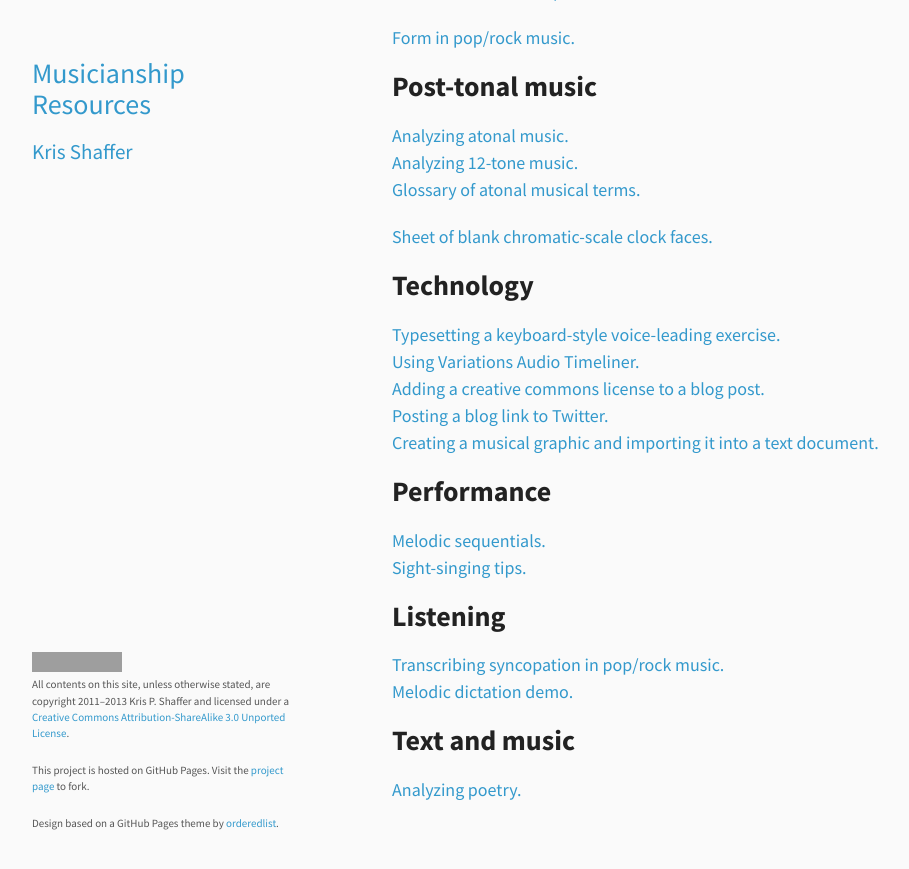
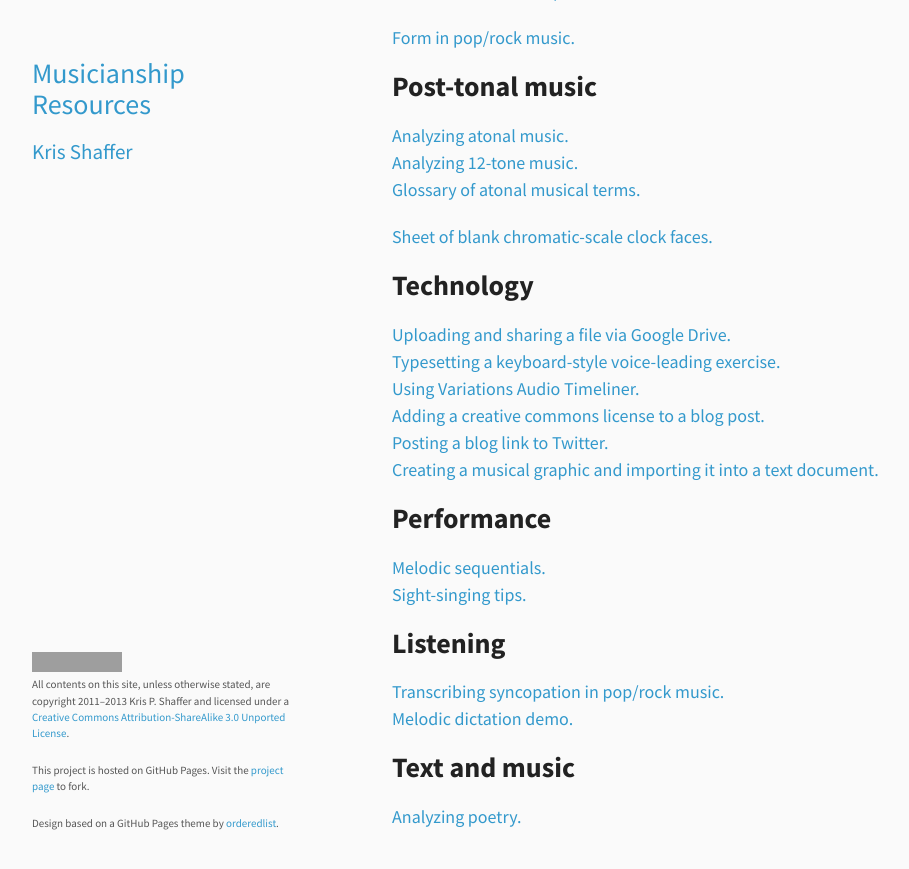
Before and after one commit to kshaffer/musicianship, a Jekyll site: the page built from index.md, in a window 1280 px wide and 900 px high, scrolled down 1671 px. Shown: the top 869 px of the window, without its empty margins (178-1087 px from the left). Built offline with Jekyll 4.4.1, drawn with Linux system fonts in a browser that asks for light colours; Markdown is read by kramdown in place of the engine named in the settings; grey boxes are pictures that could not be loaded.

Commit message:
added GDrive share video

```diff
--- a/index.md
+++ b/index.md
@@ -83,6 +83,7 @@ This site contains online resources for music theory and aural skills created by
 
 # Technology #
 
+[Uploading and sharing a file via Google Drive.](GDrive.html)
 [Typesetting a keyboard-style voice-leading exercise.][kbTypesetting]
 [Using Variations Audio Timeliner.][VAT]
 [Adding a creative commons license to a blog post.][addCC]
```
Also changed, not shown: 1 other file.
